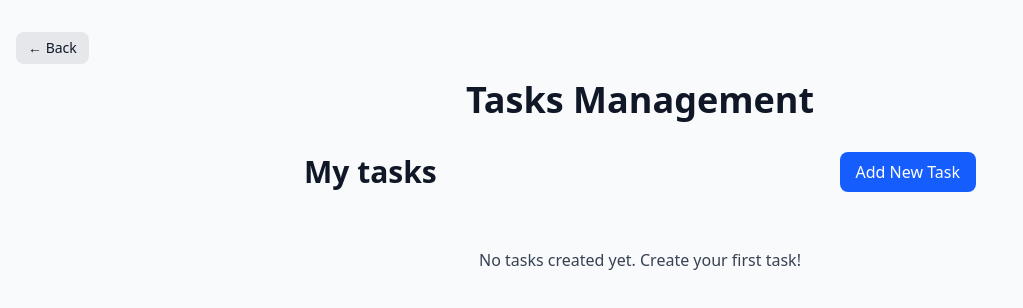
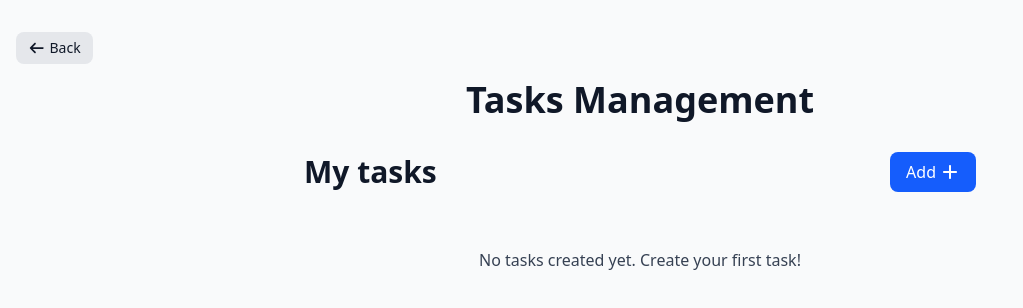
Before and after one commit to robSamuel/frontend-coding-challenge-react, a React (Vite) app: page /tasks in a window 1280 px wide. Shown: the top 308 px of the page, without its empty margins (0-1023 px from the left). Built offline with nearby package versions, Linux system fonts and the light colour scheme.

Commit message:
feat: setup FontAwesome and use it in the app

```diff
--- a/package.json
+++ b/package.json
@@ -11,6 +11,8 @@
 		"format": "biome format . --write"
 	},
 	"dependencies": {
+		"@fortawesome/free-solid-svg-icons": "^7.0.0",
+		"@fortawesome/react-fontawesome": "^3.0.1",
 		"@reduxjs/toolkit": "^2.8.2",
 		"@tailwindcss/vite": "^4.1.12",
 		"path": "^0.12.7",
--- a/src/components/atoms/Modal/index.tsx
+++ b/src/components/atoms/Modal/index.tsx
@@ -1,3 +1,5 @@
+import { faXmark } from '@fortawesome/free-solid-svg-icons';
+import { FontAwesomeIcon } from '@fortawesome/react-fontawesome';
 import type { FC, ReactNode} from 'react';
 
 interface ModalProps {
@@ -20,9 +22,18 @@ const Modal: FC<ModalProps> = ({
   return (
     <div className="fixed inset-0 z-50 overflow-y-auto">
       {/* Backdrop */}
+      {/** biome-ignore lint/a11y/useSemanticElements: <explanation> */}
       <div
         className="fixed inset-0 bg-black/50 transition-opacity"
+        role="button"
+        tabIndex={0}
+        aria-label="Close modal"
         onClick={onClose}
+        onKeyDown={(e) => {
+          if (e.key === 'Enter' || e.key === ' ') {
+            onClose();
+          }
+        }}
       />
 
       {/* Modal */}
@@ -36,10 +47,7 @@ const Modal: FC<ModalProps> = ({
                 onClick={onClose}
                 className="text-gray-400 hover:text-gray-600 focus:outline-none focus:text-gray-600"
               >
-                <span className="sr-only">Close</span>
-                <svg className="h-6 w-6" fill="none" viewBox="0 0 24 24" stroke="currentColor">
-                  <path strokeLinecap="round" strokeLinejoin="round" strokeWidth={2} d="M6 18L18 6M6 6l12 12" />
-                </svg>
+                <FontAwesomeIcon icon={faXmark} />
               </button>
             </div>
           )}
--- a/src/components/molecules/TaskItem/index.tsx
+++ b/src/components/molecules/TaskItem/index.tsx
@@ -4,6 +4,8 @@ import { useTasks } from '../../../hooks/useTasks';
 import Button from '../../atoms/Button';
 import Text from '../../atoms/Text';
 import { formatDate } from '../../../utils/date';
+import { FontAwesomeIcon } from '@fortawesome/react-fontawesome';
+import { faTrash } from '@fortawesome/free-solid-svg-icons';
 
 interface TaskItemProps {
 	task: Task;
@@ -28,6 +30,7 @@ const TaskItem: FC<TaskItemProps> = ({ task }) => {
 			className="ml-4"
 		>
 			Delete
+			<FontAwesomeIcon className="ml-1" icon={faTrash} />
 		</Button>
 	</div>
 )};
--- a/src/components/organisms/TaskList/index.tsx
+++ b/src/components/organisms/TaskList/index.tsx
@@ -6,6 +6,8 @@ import Button from '../../atoms/Button';
 import TaskForm from '../../molecules/TaskForm';
 import Text from '../../atoms/Text';
 import type { Task } from '../../../types/task';
+import { FontAwesomeIcon } from '@fortawesome/react-fontawesome';
+import { faEraser, faPlus } from '@fortawesome/free-solid-svg-icons';
 
 const TaskList: FC = () => {
 	const [isModalOpen, setIsModalOpen] = useState(false);
@@ -40,11 +42,13 @@ const TaskList: FC = () => {
 				<Text variant="h2">My tasks</Text>
 				<div className="flex space-x-2">
 					<Button variant="primary" onClick={toggleOpenModal}>
-						Add New Task
+						Add
+            <FontAwesomeIcon className="ml-1" icon={faPlus} />
 					</Button>
 					{tasks.length > 0 && (
-						<Button variant="danger" size="small" onClick={handleClearStorage}>
+						<Button variant="danger" onClick={handleClearStorage}>
 							Clear
+              <FontAwesomeIcon className="ml-1" icon={faEraser} />
 						</Button>
 					)}
 				</div>
--- a/src/components/templates/MainTemplate/index.tsx
+++ b/src/components/templates/MainTemplate/index.tsx
@@ -2,6 +2,8 @@ import type { FC, ReactNode } from 'react';
 import { useNavigate } from 'react-router-dom';
 import Text from '../../atoms/Text';
 import Button from '../../atoms/Button';
+import { FontAwesomeIcon } from '@fortawesome/react-fontawesome';
+import { faArrowLeft } from '@fortawesome/free-solid-svg-icons';
 
 interface MainTemplateProps {
 	children: ReactNode;
@@ -23,7 +25,8 @@ const MainTemplate: FC<MainTemplateProps> = ({
 					{showBackButton && (
 						<div className="flex justify-start mb-4">
 							<Button variant="secondary" size="small" onClick={() => navigate(-1)}>
-								← Back
+								<FontAwesomeIcon className="mr-1" icon={faArrowLeft} />
+								Back
 							</Button>
 						</div>
 					)}
```
Also changed, not shown: 1 other file (tests, documents, lock files or other folders).
